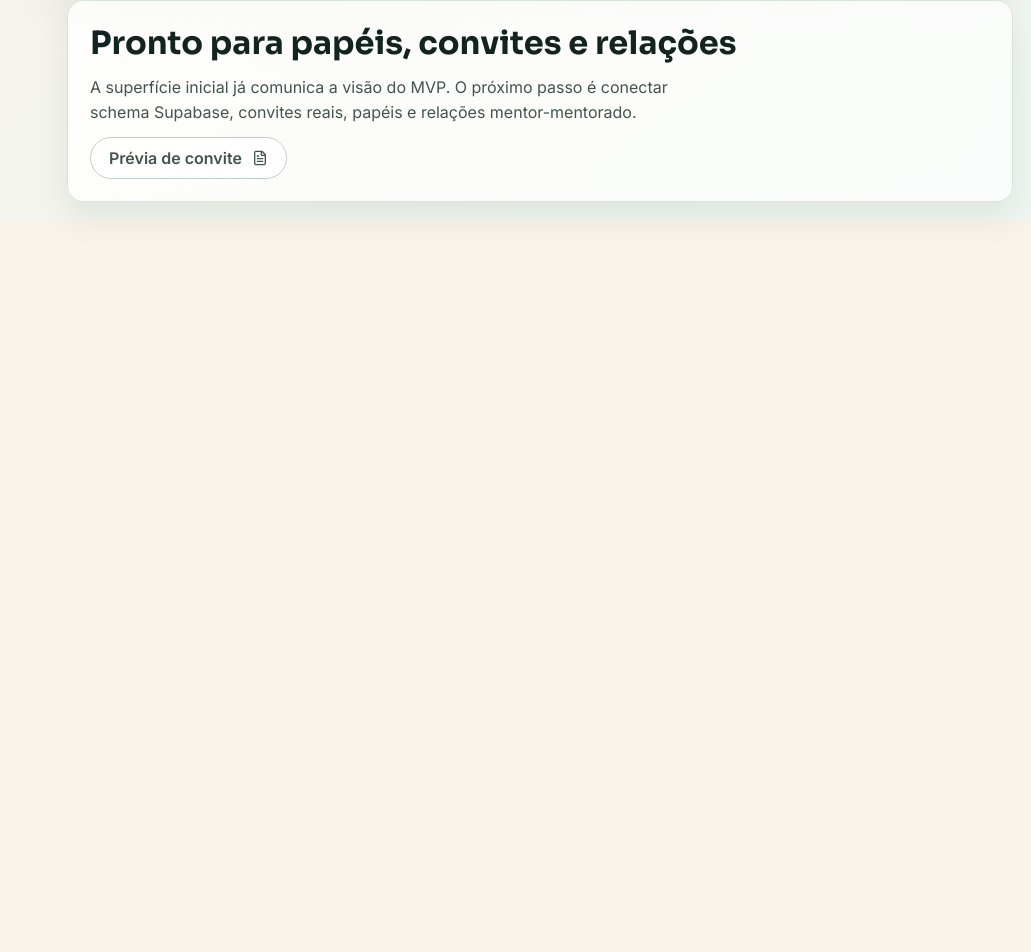
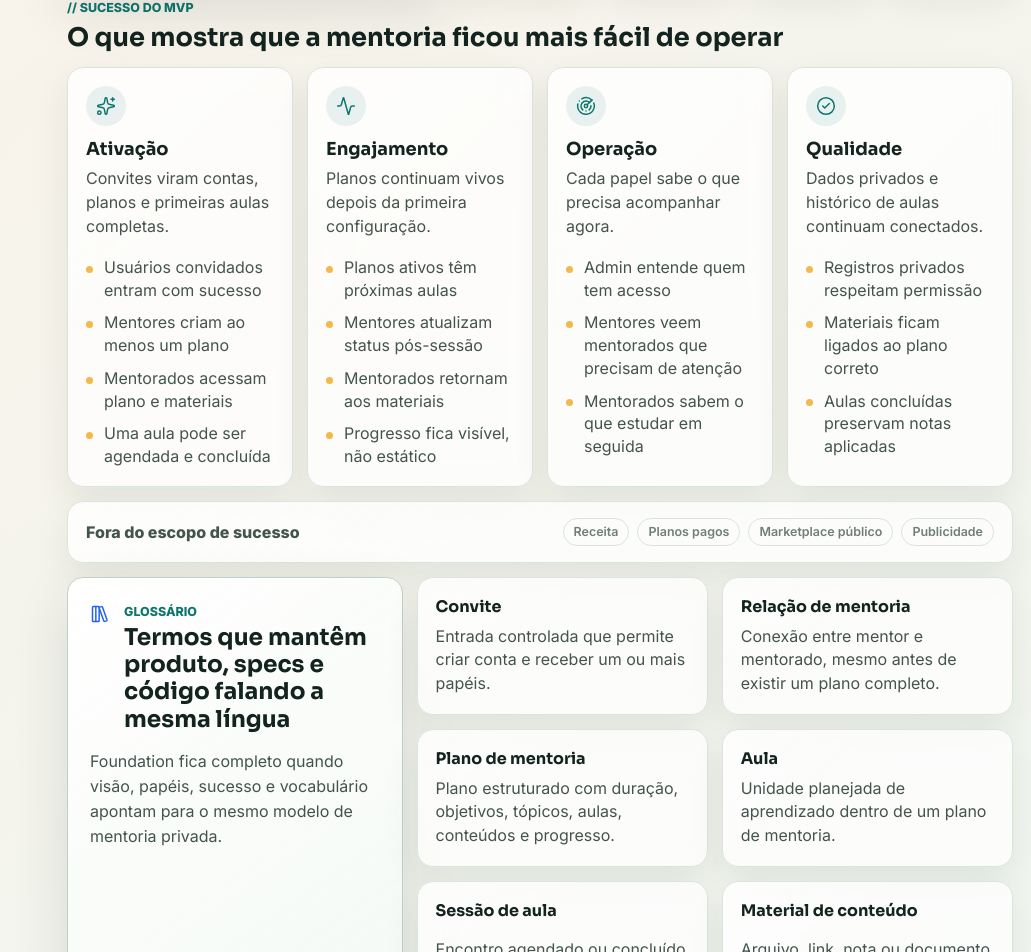
Before and after one commit to gabrielgreco1/nossamentoria, a Next.js app: page /app in a window 1280 px wide. Shown: the part 1204-2156 px from the top of the page, without its empty margins (249-1280 px from the left). Before the commit the page ends 1424 px from the top, so only its background shows below. Built offline with nearby package versions, Linux system fonts and the light colour scheme; no server answers.

Commit message:
feature: Finished Foundation 00

```diff
--- a/kanban.html
+++ b/kanban.html
@@ -151,9 +151,6 @@
     <section class="column" data-status="to-do">
       <h2>To Do <span class="status todo">Backlog</span></h2>
       <div class="cards">
-        <article class="card" data-file="plan/00-product-foundation/success-metrics.md"><h3>Success Metrics</h3><a class="path" href="plan/00-product-foundation/success-metrics.md">plan/00-product-foundation/success-metrics.md</a><p>Defines MVP success signals without monetization.</p><span class="phase">00 Foundation</span></article>
-        <article class="card" data-file="plan/00-product-foundation/glossary.md"><h3>Glossary</h3><a class="path" href="plan/00-product-foundation/glossary.md">plan/00-product-foundation/glossary.md</a><p>Standardizes product terms for future specs and code.</p><span class="phase">00 Foundation</span></article>
-
         <article class="card" data-file="plan/01-domain-and-permissions/README.md"><h3>Domain And Permissions Overview</h3><a class="path" href="plan/01-domain-and-permissions/README.md">plan/01-domain-and-permissions/README.md</a><p>Introduces role, access, invitation, and relationship specs.</p><span class="phase">01 Domain</span></article>
         <article class="card" data-file="plan/01-domain-and-permissions/roles-and-access.md"><h3>Roles And Access</h3><a class="path" href="plan/01-domain-and-permissions/roles-and-access.md">plan/01-domain-and-permissions/roles-and-access.md</a><p>Specifies admin, mentor, mentee, and mixed role behavior.</p><span class="phase">01 Domain</span></article>
         <article class="card" data-file="plan/01-domain-and-permissions/invitation-flow.md"><h3>Invitation Flow</h3><a class="path" href="plan/01-domain-and-permissions/invitation-flow.md">plan/01-domain-and-permissions/invitation-flow.md</a><p>Defines invite-only onboarding and acceptance states.</p><span class="phase">01 Domain</span></article>
@@ -214,6 +211,8 @@
         <article class="card" data-file="plan/00-product-foundation/README.md"><h3>Product Foundation Overview</h3><a class="path" href="plan/00-product-foundation/README.md">plan/00-product-foundation/README.md</a><p>Reviewed foundation reading order and validated the current MVP surface stays free, invite-only, multi-mentor, and mapped to mentor or mentee workflows. Typecheck passed.</p><span class="phase">00 Foundation</span></article>
         <article class="card" data-file="plan/00-product-foundation/product-vision.md"><h3>Product Vision</h3><a class="path" href="plan/00-product-foundation/product-vision.md">plan/00-product-foundation/product-vision.md</a><p>Implemented visible MVP vision cues for a free invite-only, multi-mentor mentorship product across landing and workspace. Typecheck, build, and route content checks passed.</p><span class="phase">00 Foundation</span></article>
         <article class="card" data-file="plan/00-product-foundation/user-personas.md"><h3>User Personas</h3><a class="path" href="plan/00-product-foundation/user-personas.md">plan/00-product-foundation/user-personas.md</a><p>Implemented role-aware workspace context and persona cards for admin, mentor, mentee, and mixed users. Typecheck, build, and route content checks passed.</p><span class="phase">00 Foundation</span></article>
+        <article class="card" data-file="plan/00-product-foundation/success-metrics.md"><h3>Success Metrics</h3><a class="path" href="plan/00-product-foundation/success-metrics.md">plan/00-product-foundation/success-metrics.md</a><p>Implemented MVP success metrics dashboard covering activation, engagement, operation, quality, and excluded revenue metrics. Typecheck, build, and route content checks passed.</p><span class="phase">00 Foundation</span></article>
+        <article class="card" data-file="plan/00-product-foundation/glossary.md"><h3>Glossary</h3><a class="path" href="plan/00-product-foundation/glossary.md">plan/00-product-foundation/glossary.md</a><p>Implemented workspace glossary for invitation, relationship, plan, lesson, session, material, and progress terms. Typecheck, build, and route content checks passed.</p><span class="phase">00 Foundation</span></article>
         <article class="card" data-file="plan/05-mvp-implementation-roadmap/landing-and-auth-first.md"><h3>Landing And Auth First</h3><a class="path" href="plan/05-mvp-implementation-roadmap/landing-and-auth-first.md">plan/05-mvp-implementation-roadmap/landing-and-auth-first.md</a><p>Implemented Portuguese public landing, login, invitation acceptance, auth callback, private workspace routing, warm learning UI, and prompt-design-inspired motion. Checks passed.</p><span class="phase">05 Roadmap</span></article>
         <article class="card" data-file="plan/05-mvp-implementation-roadmap/technical-stack.md"><h3>Technical Stack</h3><a class="path" href="plan/05-mvp-implementation-roadmap/technical-stack.md">plan/05-mvp-implementation-roadmap/technical-stack.md</a><p>Implemented Next.js App Router, TypeScript, Supabase clients, env setup, private storage helper, shared glass UI components, and initial dashboard. Checks passed.</p><span class="phase">05 Roadmap</span></article>
       </div>
--- a/src/app/app/page.module.css
+++ b/src/app/app/page.module.css
@@ -6,6 +6,27 @@
 
 .content {
   margin-top: 14px;
+}
+
+.sectionHeading {
+  display: grid;
+  gap: 8px;
+}
+
+.sectionHeading span {
+  color: var(--brand-teal);
+  font-size: 0.78rem;
+  font-weight: 800;
+  text-transform: uppercase;
+}
+
+.sectionHeading h2 {
+  max-width: 820px;
+  margin: 0;
+  color: var(--text-primary);
+  font-family: var(--font-sora), ui-sans-serif, system-ui, sans-serif;
+  font-size: 1.6rem;
+  line-height: 1.16;
 }
 
 .visionGrid {
@@ -119,6 +140,136 @@
   padding: 7px 10px;
 }
 
+.metricsSection {
+  display: grid;
+  gap: 14px;
+  margin-top: 14px;
+}
+
+.metricsGrid {
+  display: grid;
+  grid-template-columns: repeat(4, minmax(0, 1fr));
+  gap: 14px;
+}
+
+.metricCard {
+  display: grid;
+  align-content: start;
+  gap: 18px;
+  min-height: 315px;
+  padding: 18px;
+}
+
+.metricHeader {
+  display: grid;
+  gap: 12px;
+}
+
+.metricHeader h3 {
+  margin: 0;
+  color: var(--text-primary);
+  font-family: var(--font-sora), ui-sans-serif, system-ui, sans-serif;
+  font-size: 1.12rem;
+}
+
+.metricHeader p {
+  margin: 6px 0 0;
+  color: var(--text-secondary);
+  line-height: 1.5;
+}
+
+.metricCard ul {
+  display: grid;
+  gap: 10px;
+  padding: 0;
+  margin: 0;
+  list-style: none;
+}
+
+.metricCard li {
+  position: relative;
+  color: var(--text-secondary);
+  line-height: 1.42;
+  padding-left: 18px;
+}
+
+.metricCard li::before {
+  position: absolute;
+  top: 0.62em;
+  left: 0;
+  width: 7px;
+  height: 7px;
+  border-radius: 50%;
+  background: var(--accent-amber);
+  content: "";
+}
+
+.scopePanel {
+  display: flex;
+  align-items: center;
+  justify-content: space-between;
+  gap: 14px;
+  padding: 16px 18px;
+}
+
+.scopePanel > span {
+  color: var(--text-secondary);
+  font-weight: 750;
+}
+
+.scopePanel div {
+  display: flex;
+  flex-wrap: wrap;
+  justify-content: flex-end;
+  gap: 8px;
+}
+
+.glossarySection {
+  display: grid;
+  grid-template-columns: minmax(280px, 0.72fr) minmax(0, 1.28fr);
+  gap: 14px;
+  margin-top: 14px;
+}
+
+.glossaryIntro {
+  display: grid;
+  align-content: start;
+  gap: 16px;
+  padding: 22px;
+}
+
+.glossaryIntro p {
+  margin: 0;
+  color: var(--text-secondary);
+  line-height: 1.55;
+}
+
+.termGrid {
+  display: grid;
+  grid-template-columns: repeat(2, minmax(0, 1fr));
+  gap: 14px;
+}
+
+.termCard {
+  display: grid;
+  gap: 8px;
+  min-height: 132px;
+  padding: 18px;
+}
+
+.termCard h3 {
+  margin: 0;
+  color: var(--text-primary);
+  font-family: var(--font-sora), ui-sans-serif, system-ui, sans-serif;
+  font-size: 1rem;
+}
+
+.termCard p {
+  margin: 0;
+  color: var(--text-secondary);
+  line-height: 1.48;
+}
+
 .setup {
   display: grid;
   gap: 12px;
@@ -154,10 +305,32 @@
   .roleGrid {
     grid-template-columns: repeat(2, minmax(0, 1fr));
   }
+
+  .metricsGrid {
+    grid-template-columns: repeat(2, minmax(0, 1fr));
+  }
+
+  .glossarySection {
+    grid-template-columns: 1fr;
+  }
 }
 
 @media (max-width: 620px) {
-  .roleGrid {
+  .roleGrid,
+  .metricsGrid {
+    grid-template-columns: 1fr;
+  }
+
+  .scopePanel {
+    align-items: flex-start;
+    flex-direction: column;
+  }
+
+  .scopePanel div {
+    justify-content: flex-start;
+  }
+
+  .termGrid {
     grid-template-columns: 1fr;
   }
 }
--- a/src/app/app/page.tsx
+++ b/src/app/app/page.tsx
@@ -1,12 +1,17 @@
 import {
+  Activity,
   BookOpenCheck,
   CalendarDays,
+  CheckCircle2,
   ClipboardList,
   FileText,
+  LibraryBig,
   LockKeyhole,
+  Radar,
   Repeat2,
   Route,
   ShieldCheck,
+  Sparkles,
   UsersRound
 } from "lucide-react";
 import { redirect } from "next/navigation";
@@ -73,6 +78,84 @@ const rolePreviews = [
     description: "Alternam entre orientar e aprender sem misturar relações, dashboards ou notas.",
     icon: <Repeat2 size={20} strokeWidth={1.8} />,
     needs: ["Trocar contexto", "Separar relações", "Evitar notas cruzadas"]
+  }
+];
+
+const successMetrics = [
+  {
+    title: "Ativação",
+    description: "Convites viram contas, planos e primeiras aulas completas.",
+    icon: <Sparkles size={20} strokeWidth={1.8} />,
+    signals: [
+      "Usuários convidados entram com sucesso",
+      "Mentores criam ao menos um plano",
+      "Mentorados acessam plano e materiais",
+      "Uma aula pode ser agendada e concluída"
+    ]
+  },
+  {
+    title: "Engajamento",
+    description: "Planos continuam vivos depois da primeira configuração.",
+    icon: <Activity size={20} strokeWidth={1.8} />,
+    signals: [
+      "Planos ativos têm próximas aulas",
+      "Mentores atualizam status pós-sessão",
+      "Mentorados retornam aos materiais",
+      "Progresso fica visível, não estático"
+    ]
+  },
+  {
+    title: "Operação",
+    description: "Cada papel sabe o que precisa acompanhar agora.",
+    icon: <Radar size={20} strokeWidth={1.8} />,
+    signals: [
+      "Admin entende quem tem acesso",
+      "Mentores veem mentorados que precisam de atenção",
+      "Mentorados sabem o que estudar em seguida"
+    ]
+  },
+  {
+    title: "Qualidade",
+    description: "Dados privados e histórico de aulas continuam conectados.",
+    icon: <CheckCircle2 size={20} strokeWidth={1.8} />,
+    signals: [
+      "Registros privados respeitam permissão",
+      "Materiais ficam ligados ao plano correto",
+      "Aulas concluídas preservam notas aplicadas"
+    ]
+  }
+];
+
+const outOfScopeMetrics = ["Receita", "Planos pagos", "Marketplace público", "Publicidade"];
+
+const glossaryTerms = [
+  {
+    term: "Convite",
+    definition: "Entrada controlada que permite criar conta e receber um ou mais papéis."
+  },
+  {
+    term: "Relação de mentoria",
+    definition: "Conexão entre mentor e mentorado, mesmo antes de existir um plano completo."
+  },
+  {
+    term: "Plano de mentoria",
+    definition: "Plano estruturado com duração, objetivos, tópicos, aulas, conteúdos e progresso."
+  },
+  {
+    term: "Aula",
+    definition: "Unidade planejada de aprendizado dentro de um plano de mentoria."
+  },
+  {
+    term: "Sessão de aula",
+    definition: "Encontro agendado ou concluído que executa uma aula planejada."
+  },
+  {
+    term: "Material de conteúdo",
+    definition: "Arquivo, link, nota ou documento associado ao aprendizado."
+  },
+  {
+    term: "Progresso",
+    definition: "Estado visível da evolução do mentorado com base em aulas e notas."
   }
 ];
 
@@ -144,10 +227,70 @@ export default async function WorkspacePage() {
         </div>
       </section>
 
+      <section className={styles.metricsSection} aria-label="Métricas de sucesso do MVP">
+        <div className={styles.sectionHeading}>
+          <span>// Sucesso do MVP</span>
+          <h2>O que mostra que a mentoria ficou mais fácil de operar</h2>
+        </div>
+
+        <div className={styles.metricsGrid}>
+          {successMetrics.map((metric) => (
+            <GlassPanel className={styles.metricCard} key={metric.title}>
+              <div className={styles.metricHeader}>
+                <div className={styles.icon}>{metric.icon}</div>
+                <div>
+                  <h3>{metric.title}</h3>
+                  <p>{metric.description}</p>
+                </div>
+              </div>
+              <ul>
+                {metric.signals.map((signal) => (
+                  <li key={signal}>{signal}</li>
+                ))}
+              </ul>
+            </GlassPanel>
+          ))}
+        </div>
+
+        <GlassPanel className={styles.scopePanel}>
+          <span>Fora do escopo de sucesso</span>
+          <div>
+            {outOfScopeMetrics.map((metric) => (
+              <PillChip tone="muted" key={metric}>{metric}</PillChip>
+            ))}
+          </div>
+        </GlassPanel>
+      </section>
+
+      <section className={styles.glossarySection} aria-label="Glossário do produto">
+        <GlassPanel strong className={styles.glossaryIntro}>
+          <div className={styles.panelTitle}>
+            <LibraryBig size={20} strokeWidth={1.8} />
+            <div>
+              <span>Glossário</span>
+              <h2>Termos que mantêm produto, specs e código falando a mesma língua</h2>
+            </div>
+          </div>
+          <p>
+            Foundation fica completo quando visão, papéis, sucesso e vocabulário apontam para o
+            mesmo modelo de mentoria privada.
+          </p>
+        </GlassPanel>
+
+        <div className={styles.termGrid}>
+          {glossaryTerms.map((item) => (
+            <GlassPanel className={styles.termCard} key={item.term}>
+              <h3>{item.term}</h3>
+              <p>{item.definition}</p>
+            </GlassPanel>
+          ))}
+        </div>
+      </section>
+
       <section className={styles.content}>
         <EmptyState
-          title="Pronto para papéis, convites e relações"
-          description="A superfície inicial já comunica a visão do MVP. O próximo passo é conectar schema Supabase, convites reais, papéis e relações mentor-mentorado."
+          title="Foundation concluído"
+          description="A superfície inicial já comunica visão, papéis, sinais de sucesso e vocabulário comum. O próximo passo é conectar domínio, permissões, convites reais e relações mentor-mentorado."
           action={<GlassButton href="/invite/demo-token" variant="secondary" icon={<FileText size={16} />}>Prévia de convite</GlassButton>}
         />
       </section>
```
